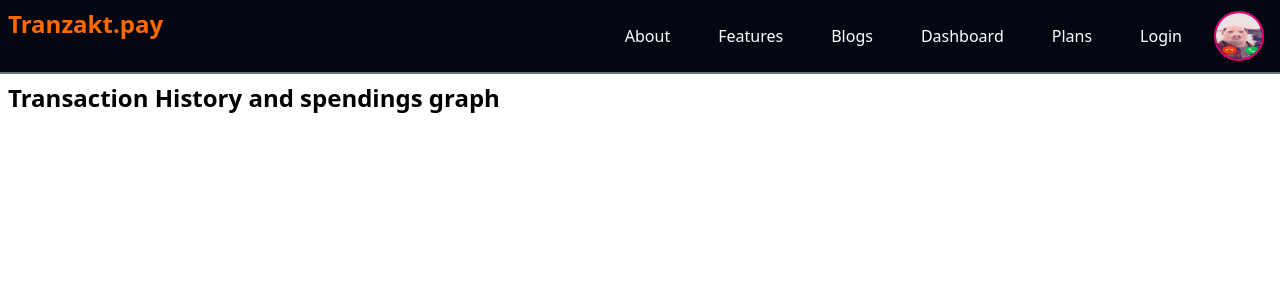
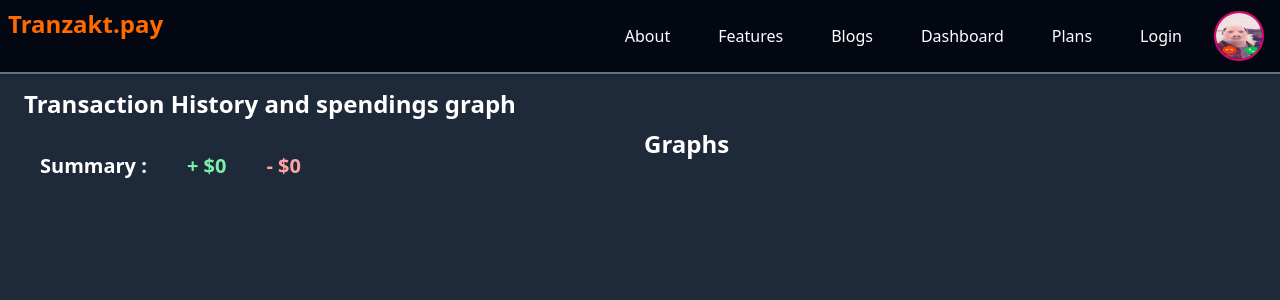
Before and after one commit to ynubhav/Tranzakt, a React (Vite) app in the folder frontend/: page /tranzaktions in a window 1280 px wide. Shown: the top 300 px of the page. Built offline with nearby package versions, Linux system fonts and the light colour scheme; no server answers.

Commit message:
Summary feature added

```diff
--- a/frontend/src/pages/history.jsx
+++ b/frontend/src/pages/history.jsx
@@ -6,6 +6,8 @@ import { useNavigate } from "react-router-dom";
 
 export default function History(){
   const [transactions,settrans]=useState([]);
+  const [spent,setspent]=useState(0);
+  const [earn,setearn]=useState(0);
   const navigate=useNavigate();
 
   useEffect(()=>{
@@ -16,7 +18,9 @@ export default function History(){
                 }}
       )
       .then((response)=>{
-        settrans(response.data.transactions)
+        const data=response.data.transactions
+        // data.reverse()
+        settrans(data);
       })
     } catch (error) {
       console.log('err');
@@ -24,7 +28,19 @@ export default function History(){
     }
   },[])
 
+  useEffect(()=>{
+    setearn(0);
+    setspent(0);
+    transactions.map((data,index)=>{
+    if(data.credit)
+      setearn(c=>c+data.amount)
+    else
+      setspent(c=>c+data.amount)
+    })
+  },[transactions])
+
     return(
+
         <motion.div
       initial={{ opacity: 0, y: 20 }}
       animate={{ opacity: 1, y: 0 }}
@@ -32,9 +48,17 @@ export default function History(){
       transition={{ duration: 0.4 }}
     >
     <>
-    <Homenav pfplink={'johnpork.jpeg'}/>
-    <div className="text-2xl font-bold p-2">Transaction History and spendings graph</div>
-    <div className="grid grid-cols-2 gap-2 m-4">
+    <div className="min-h-screen bg-gray-800">
+    <div className="fixed top-0 left-0 right-0 z-50 bg-white shadow"><Homenav pfplink={'johnpork.jpeg'}/></div>
+    <div className="mt-[64px] overflow-y-auto flex-1 p-4">
+    <div className="text-2xl font-bold p-2 text-white">Transaction History and spendings graph</div>
+    <div className="grid grid-cols-1 md:grid-cols-2 gap-2 ">
+    <div className="grid grid-cols-1 gap-2 m-4">
+    <div className="text-xl text-white font-bold p-2 flex justify-left gap-10">
+      Summary :
+      <div className="text-green-300">+ ${earn}{' '}</div>
+      <div className="text-red-300">- ${spent}</div>
+    </div>
       {
       transactions.map((data,index)=>{
         const firstname=data.firstname
@@ -42,17 +66,20 @@ export default function History(){
         const amount=data.amount
         const localTime = new Date(data.time).toLocaleString().split(', ');
       return(
-        <div className="bg-gray-500 rounded-2xl p-2 gap-0.5 mt-1">
-          <p>{localTime[0]}</p>
-          <p>{localTime[1]}</p>
-          <p>{firstname}</p>
-          <p>{recieved?'🟢':'🔴'} $ {''}{amount}</p>
+        <div key={index} className={`text-white grid grid-cols-2 rounded-2xl p-2 gap-0.5 mt-1 bg-gray-950 border-2 ${(recieved)?'border-green-500':'border-red-500'}`}>
+          <p className="text-xl font-medium">$ {''}{amount}</p>
+          <p className="text-right">Date:{' '}{localTime[0]}</p>
+          <p>{(recieved)?'From : ':'To : '}{firstname}</p>
+          <p className="text-right">Time:{' '}{localTime[1]}</p>
         </div>
       )
       })
     }
     </div>
-
+    <div className="text-2xl font-bold text-white">Graphs</div>
+    </div>
+    </div>
+    </div>
 </>
 </motion.div>
 )}
```
